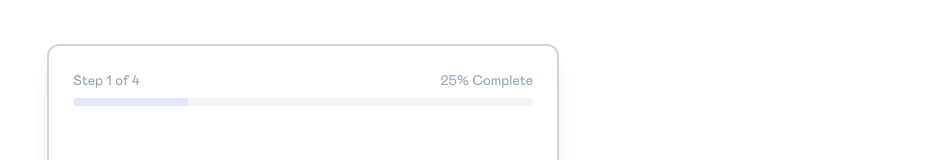
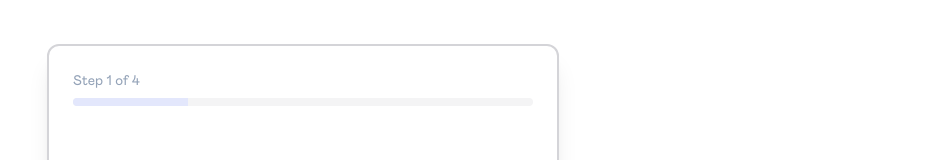
Before and after one commit to bika11/amokka-coffee-soulmate, a React (Vite) app: page / in a window 1280 px wide. Both pictures are taken after a click on the button "Take the quiz". Shown: the part 162-322 px from the top of the page, without its empty margins (337-1280 px from the left). Built offline with nearby package versions, Linux system fonts and the light colour scheme.

Commit message:
Update progress bar display
Remove percentage symbol from progress bar display.  The steps will remain.

```diff
--- a/src/components/ProgressBar.tsx
+++ b/src/components/ProgressBar.tsx
@@ -11,7 +11,6 @@ export const ProgressBar = ({ currentStep, totalSteps }: ProgressBarProps) => {
     <div className="space-y-2">
       <div className="flex justify-between text-sm text-muted-foreground">
         <span>Step {currentStep} of {totalSteps}</span>
-        <span>{Math.round(progress)}% Complete</span>
       </div>
       <div className="w-full h-2 bg-secondary rounded-full overflow-hidden">
         <div
```
